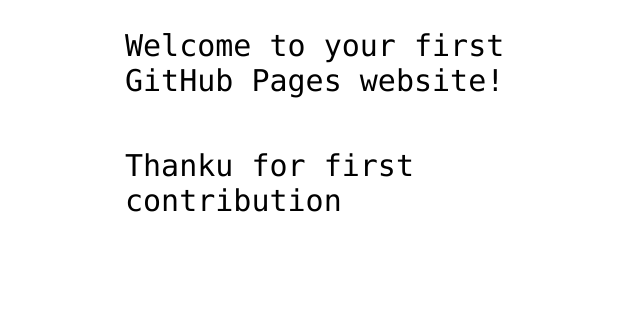
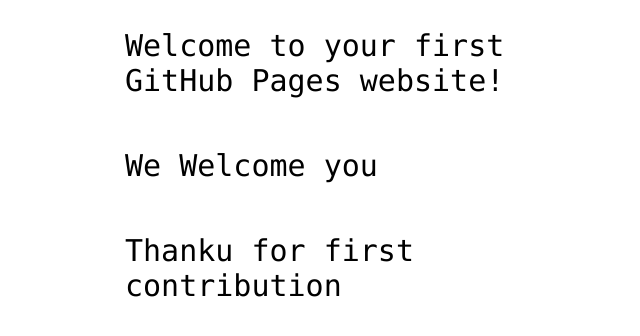
Before and after one commit to varunsahu29/hello-world, a plain HTML site: page index.html in a window 1280 px wide. Shown: the part 360-696 px from the top of the page, without its empty margins (315-955 px from the left). Drawn offline with Linux system fonts and the light colour scheme.

Commit message:
Update index.html
widaijd

```diff
--- a/index.html
+++ b/index.html
@@ -13,6 +13,7 @@
 
 <!-- Change this code here by copy and pasting your template on line 15 -->
 <p>Welcome to your first GitHub Pages website!</p>
+  <p>We Welcome you</p>
   <div>
     <p>Thanku for first contribution</p>
   <div>
```
